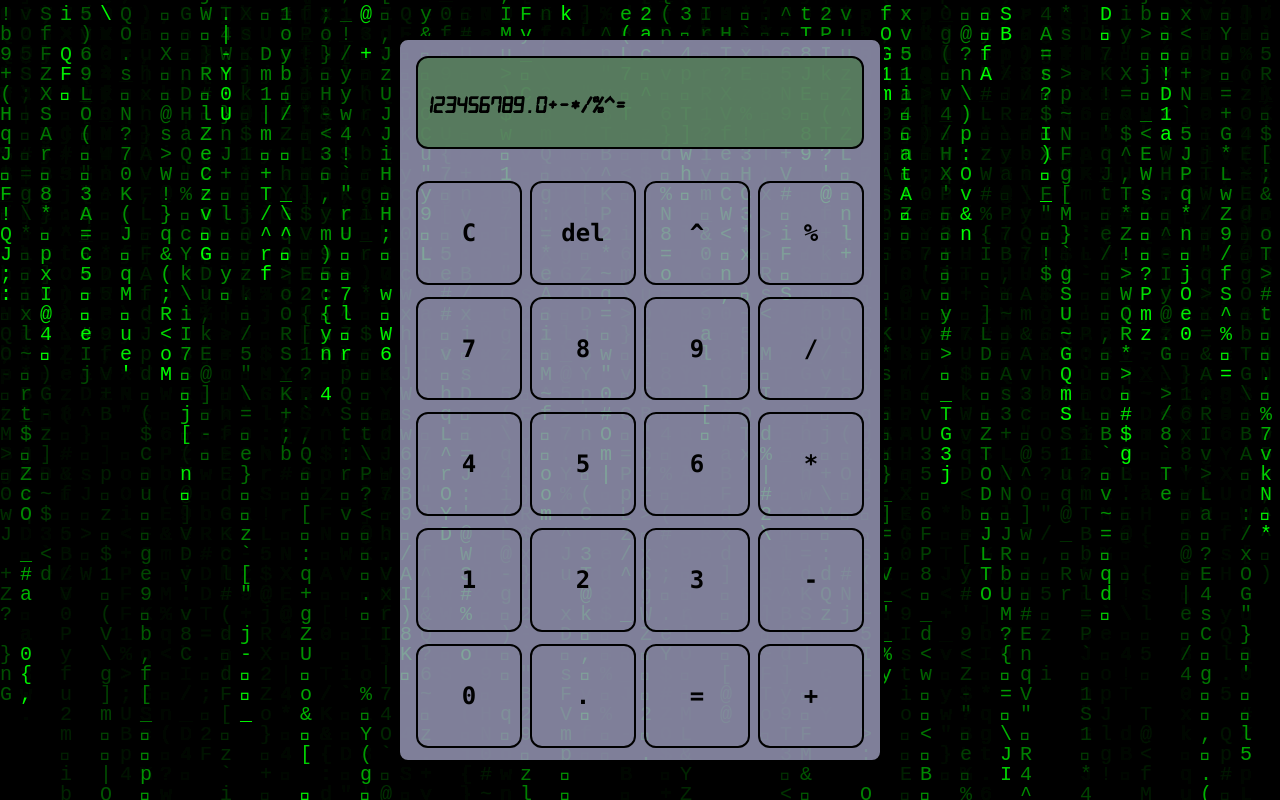
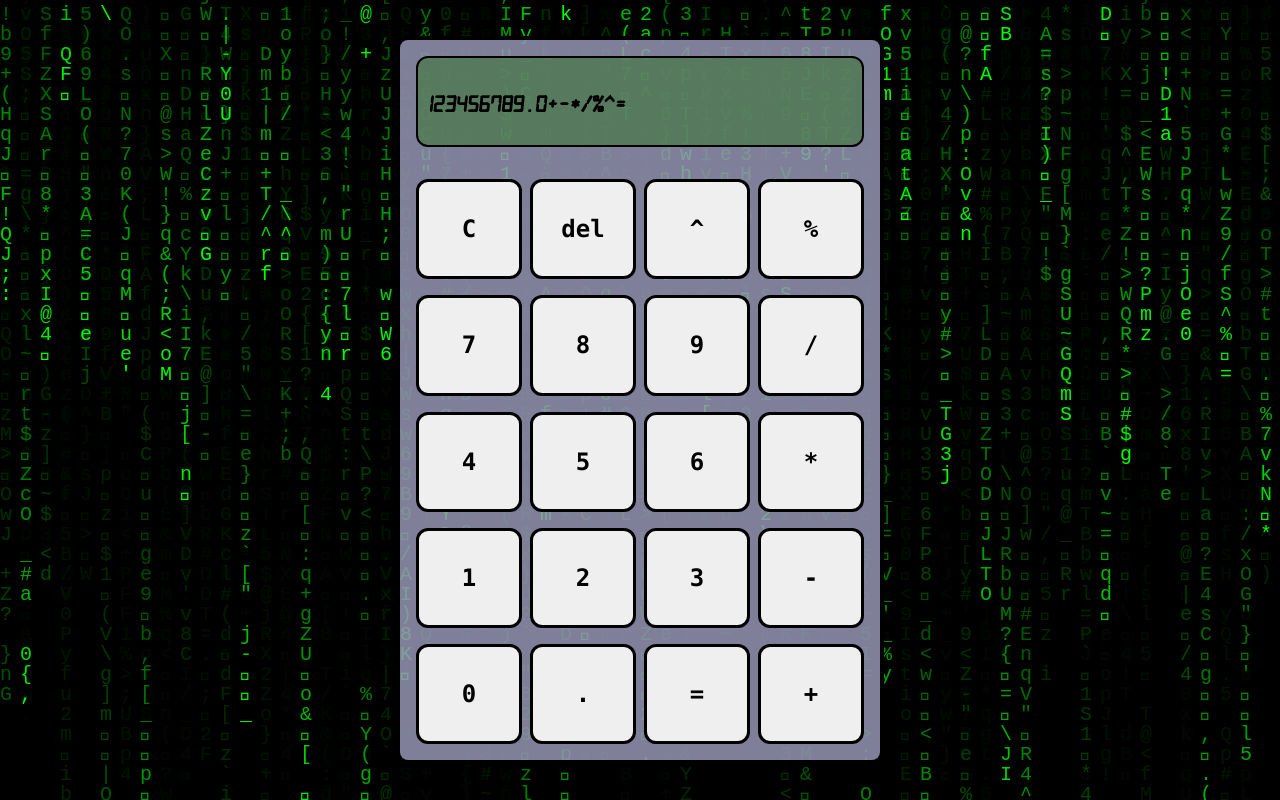
Before and after one commit to rasmus842/calculator, a plain HTML site: page index.html in a window 1280 px wide. Drawn offline with Linux system fonts and the light colour scheme.

Commit message:
Refactored html and a bit css
Changed calculator container div contents. <ul> tags replaced with divs.
<li> tags replaced with buttons.
Some css changes because of that aswell.

```diff
--- a/index.html
+++ b/index.html
@@ -13,36 +13,36 @@
         <div class="calculator">
             <div class="display">123456789.0+-*/%^=</div>
             <div class="controller">
-                <ul class="keyrow first">
-                    <li id="clear">C</li>
-                    <li id="delete">del</li>
-                    <li id="power">^</li>
-                    <li id="modulo">%</li>
-                </ul>
-                <ul class="keyrow second">
-                    <li id="_7">7</li>
-                    <li id="_8">8</li>
-                    <li id="_9">9</li>
-                    <li id="divide">/</li>
-                </ul>
-                <ul class="keyrow third">
-                    <li id="_4">4</li>
-                    <li id="_5">5</li>
-                    <li id="_6">6</li>
-                    <li id="multiply">*</li>
-                </ul>
-                <ul class="keyrow fourth">
-                    <li id="_1">1</li>
-                    <li id="_2">2</li>
-                    <li id="_3">3</li>
-                    <li id="subtract">-</li>
-                </ul>
-                <ul class="keyrow fifth">
-                    <li id="_0">0</li>
-                    <li id="dot">.</li>
-                    <li id="equals">=</li>
-                    <li id="add">+</li>
-                </ul>
+                <div class="keyrow first">
+                    <button type="button" id="clear">C</button>
+                    <button type="button" id="delete">del</button>
+                    <button type="button" id="power">^</button>
+                    <button type="button" id="modulo">%</button>
+                </div>
+                <div class="keyrow second">
+                    <button type="button" id="_7">7</button>
+                    <button type="button" id="_8">8</button>
+                    <button type="button" id="_9">9</button>
+                    <button type="button" id="divide">/</button>
+                </div>
+                <div class="keyrow third">
+                    <button type="button" id="_4">4</button>
+                    <button type="button" id="_5">5</button>
+                    <button type="button" id="_6">6</button>
+                    <button type="button" id="multiply">*</button>
+                </div>
+                <div class="keyrow fourth">
+                    <button type="button" id="_1">1</button>
+                    <button type="button" id="_2">2</button>
+                    <button type="button" id="_3">3</button>
+                    <button type="button" id="subtract">-</button>
+                </div>
+                <div class="keyrow fifth">
+                    <button type="button" id="_0">0</button>
+                    <button type="button" id="dot">.</button>
+                    <button type="button" id="equals">=</button>
+                    <button type="button" id="add">+</button>
+                </div>
             </div>
         </div>
     </body>
--- a/javascript.js
+++ b/javascript.js
@@ -1,3 +1,9 @@
+// interact with the display of the calculator
+// when buttons clicked display will show them
+const display = document.querySelector('.display');
+
+// event listeners and handlers for when buttons are clicked
+
 function operate(operator, a, b) {
     return operator(a, b);
 }
--- a/style.css
+++ b/style.css
@@ -12,9 +12,6 @@ body {
     height: 100vh;
     width: auto;
     background-color: black;
-    font-family: 'Lucida Console', 'Lucida Sans', 'Lucida Sans Regular', 'Lucida Grande', 'Lucida Sans Unicode', Geneva, Verdana, sans-serif;
-    font-size: 24px;
-    font-weight: 800;
     display: flex;
     justify-content: center;
     align-items: center;
@@ -62,24 +59,22 @@ body {
 
 .keyrow {
     flex: 1 0 auto;
-    list-style-type: none;
-    padding-inline-start: 0;
     margin: 0;
     padding: 8px;
     display: flex;
     gap: 8px;
 }
 
-.keyrow li {
+.keyrow button {
     height: 100%;
     width: 25%;
+    font-family: 'Lucida Console', 'Lucida Sans', 'Lucida Sans Regular', 'Lucida Grande', 'Lucida Sans Unicode', Geneva, Verdana, sans-serif;
+    font-size: 24px;
+    font-weight: 800;
     flex: 1 0 0;
-    border: 2px solid black;
+    border: 3px solid black;
     border-radius: 12px;
     padding: 0;
-    display: flex;
-    justify-content: center;
-    align-items: center;
 }
 
 @font-face {
```
